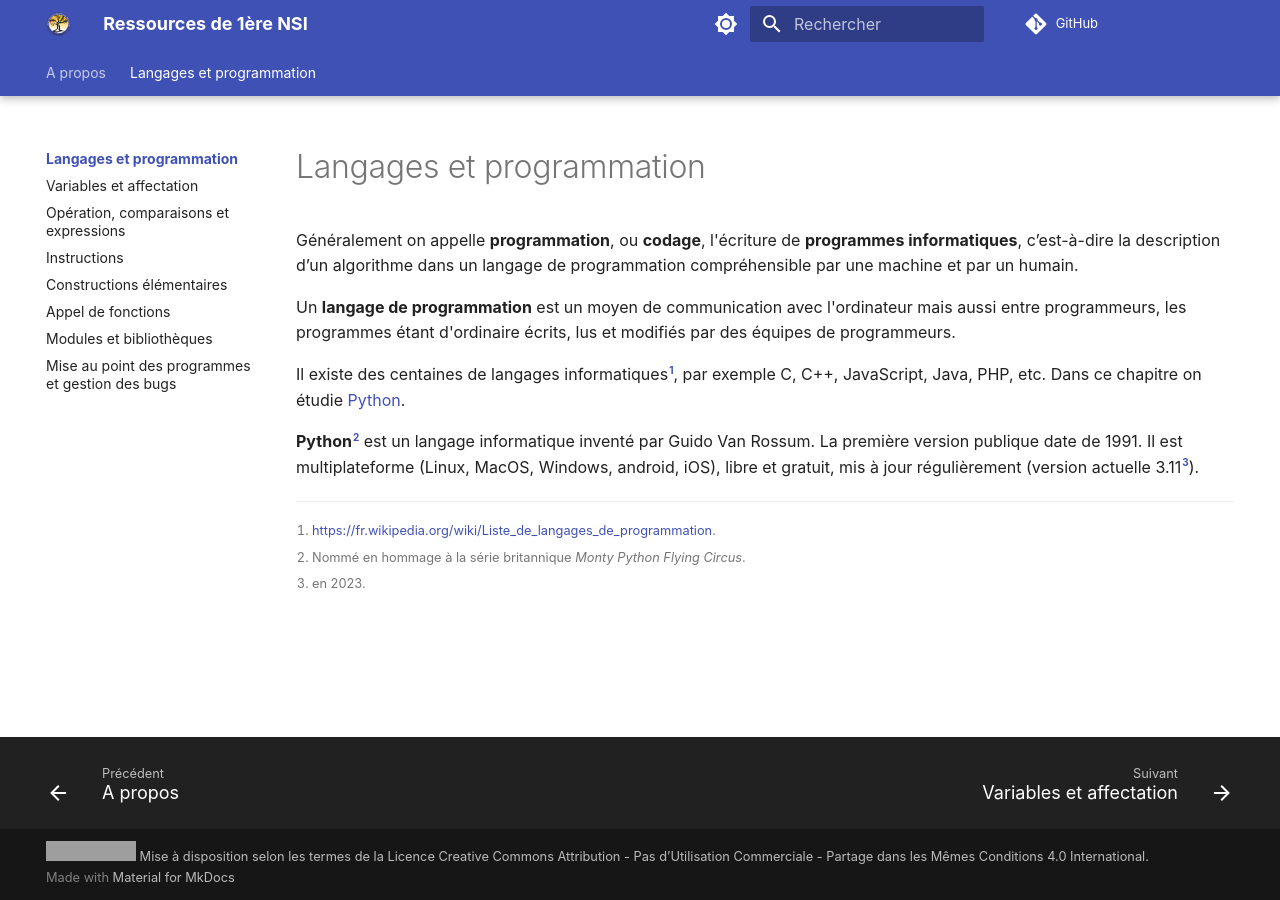
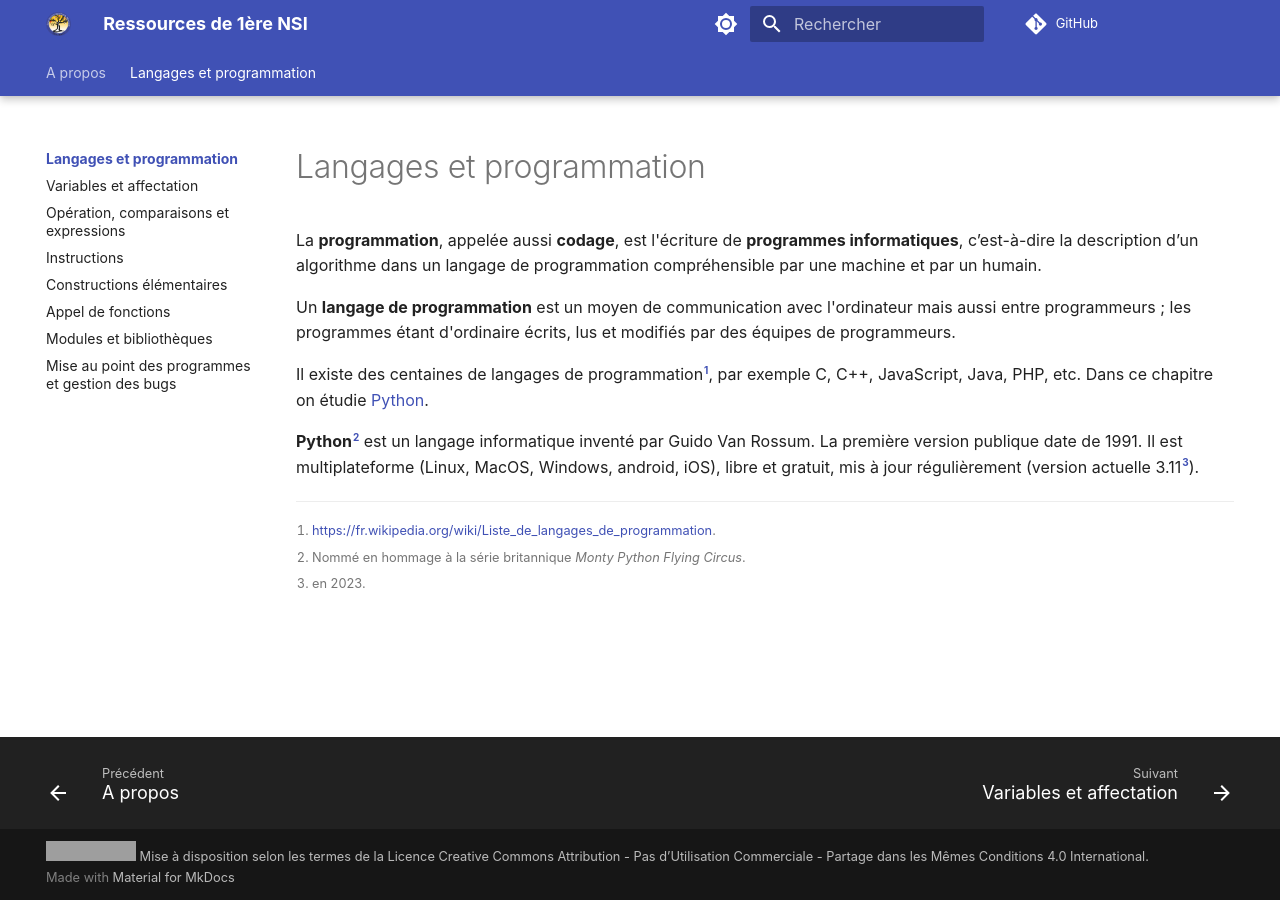
Before and after one commit to fab-perez/NSI-1, an MkDocs documentation site: the page built from docs/langages-et-programmation/index.md, in a window 1280 px wide. Built offline with MkDocs 1.6.1 and Material for MkDocs 9.7.7, drawn with Linux system fonts in a browser that asks for light colours; comment, search, counter and statistics services are not loaded; grey boxes are pictures that could not be loaded.

Commit message:
Update index.md

```diff
--- a/docs/langages-et-programmation/index.md
+++ b/docs/langages-et-programmation/index.md
@@ -1,11 +1,10 @@
-
 # Langages et programmation
 
-Généralement on appelle **programmation**, ou **codage**, l'écriture de **programmes informatiques**, c’est-à-dire la description d’un algorithme dans un langage de programmation compréhensible par une machine et par un humain.
+La **programmation**, appelée aussi **codage**, est l'écriture de **programmes informatiques**, c’est-à-dire la description d’un algorithme dans un langage de programmation compréhensible par une machine et par un humain.
 
-Un **langage de programmation** est un moyen de communication avec l'ordinateur mais aussi entre programmeurs, les programmes étant d'ordinaire écrits, lus et modifiés par des équipes de programmeurs.
+Un **langage de programmation** est un moyen de communication avec l'ordinateur mais aussi entre programmeurs ; les programmes étant d'ordinaire écrits, lus et modifiés par des équipes de programmeurs.
 
-Il existe des centaines de langages informatiques[^1], par exemple C, C++, JavaScript, Java, PHP, etc. Dans ce chapitre on étudie [Python](https://python.org).
+Il existe des centaines de langages de programmation[^1], par exemple C, C++, JavaScript, Java, PHP, etc. Dans ce chapitre on étudie [Python](https://python.org).
 
 **Python**[^2] est un langage informatique inventé par Guido Van Rossum. La première version publique date de 1991. Il est multiplateforme (Linux, MacOS, Windows, android, iOS), libre et gratuit, mis à jour régulièrement (version actuelle 3.11[^3]).
 
```
